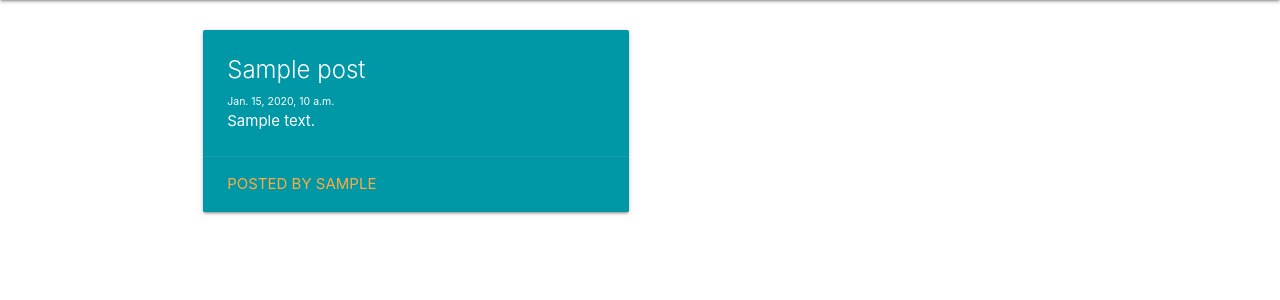
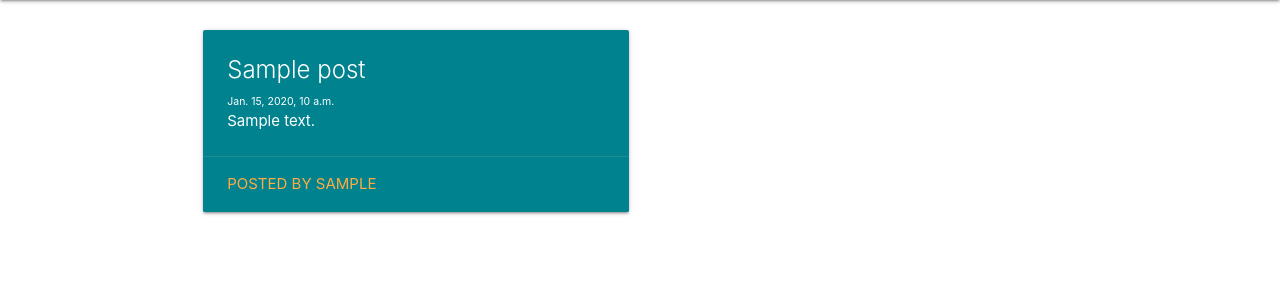
Before and after one commit to HenryMPT/learningDjango, a Django app: template main/templates/main/snippets.html in a window 1280 px wide. Shown: the part 64-364 px from the top of the page. Run offline with Django 3.2, Linux system fonts and the light colour scheme; the template is opened without the code that fills it: most values are stand-ins (such as "Sample title", 1, 10 or a date in 2020); parts of the project's set-up code (start-up, migrations or seed data) failed here and were passed over; some libraries are stand-ins or nearby versions.

Commit message:
Changed card color

```diff
--- a/main/templates/main/snippets.html
+++ b/main/templates/main/snippets.html
@@ -7,7 +7,7 @@
   <div class="row">
   	{% for post in posts %}
 	    <div class="col s12 m6 l0">
-	      <div class="card cyan darken-2 hoverable">
+	      <div class="card cyan darken-3 hoverable">
 	        <div class="card-content white-text">
 	          <span class="card-title">{{post.title}}</span>
 	          <p style="font-size:70%">{{post.published}}</p>
```
